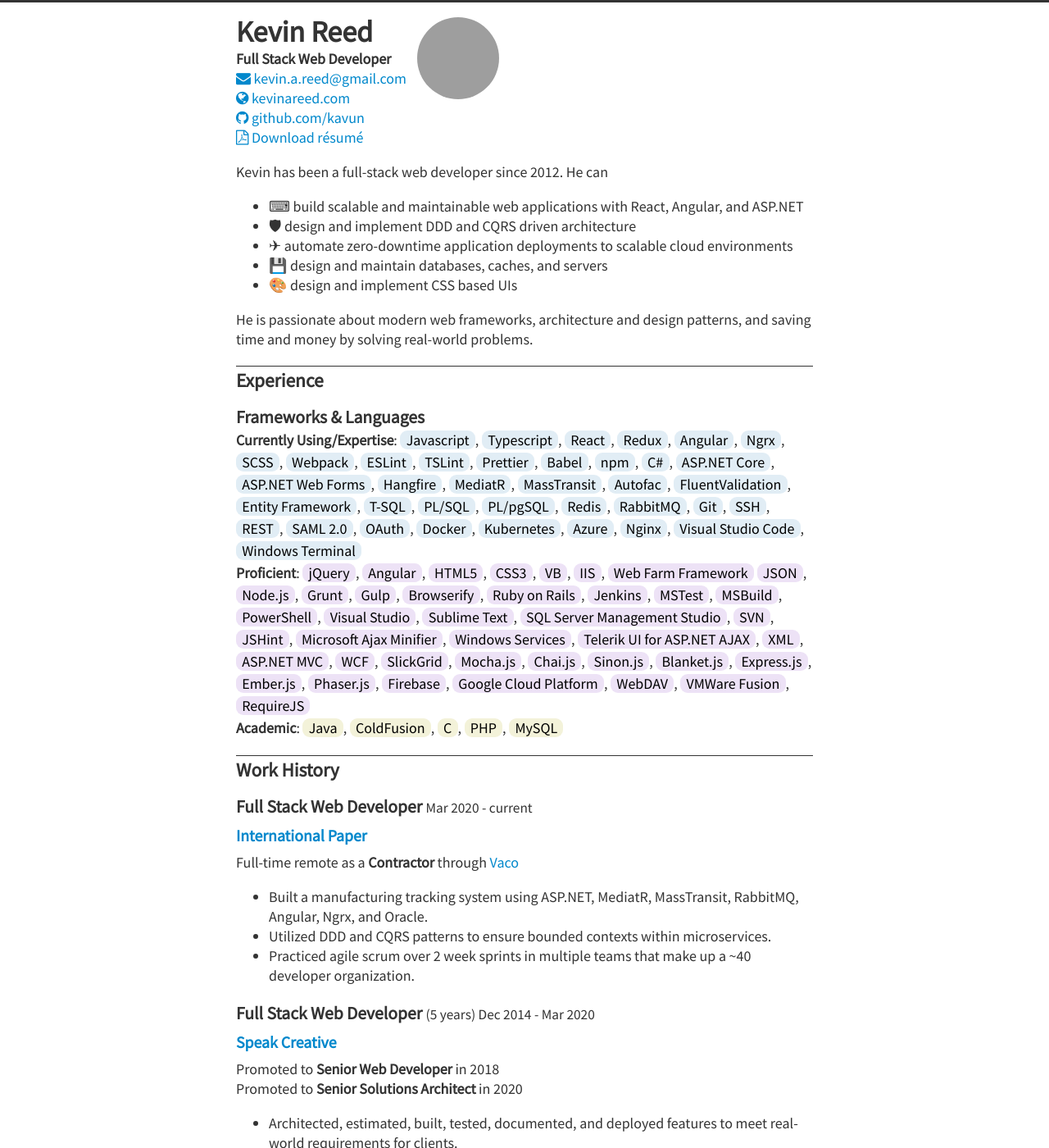
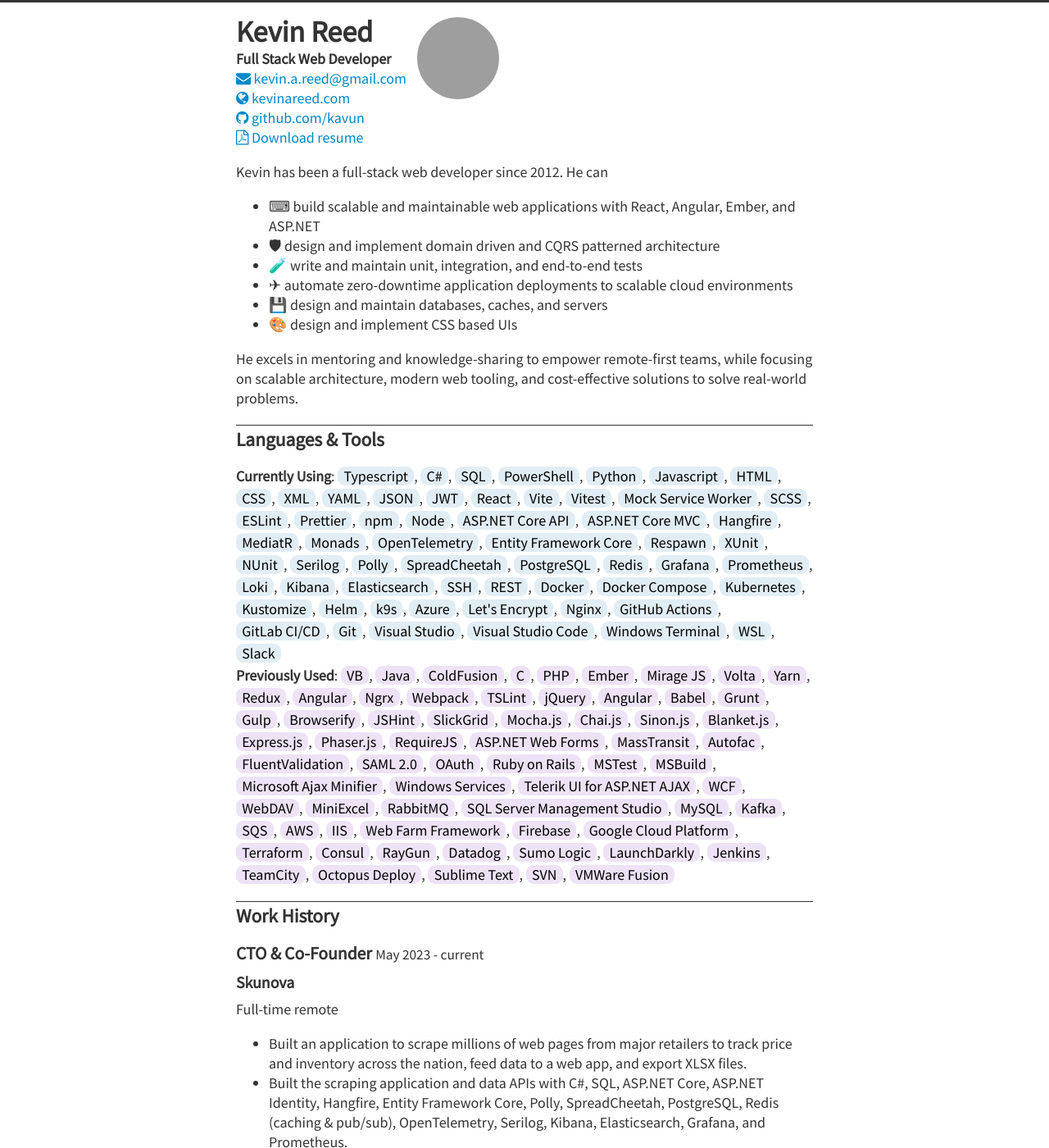
Before and after one commit to kavun/kavun.github.io, a Jekyll site: the page resume/index.html, which Jekyll copies as it is, in a window 1280 px wide and 1400 px high. Shown: the whole window at 82% size. Built offline with Jekyll 4.4.1, drawn with Linux system fonts in a browser that asks for light colours; nearby versions of some CDN libraries; some of the changed text lies outside the part shown; grey boxes are pictures that could not be loaded.

Commit message:
update resume

```diff
--- a/resume/index.html
+++ b/resume/index.html
@@ -35,7 +35,7 @@
 					</a><br class="pdflink" />
 					<a class="pdflink" target="_pdf" href="Kevin Reed - Resume.pdf">
 						<i class="fa fa-file-pdf-o"></i>
-						Download résumé
+						Download resume
 					</a>
 				</p>
 			</div>
@@ -46,115 +46,200 @@
 			<p>
 				Kevin has been a full-stack web developer since 2012. He can
 				<ul>
-					<li>⌨ build scalable and maintainable web applications with React, Angular, and ASP.NET</li>
-					<li>🛡 design and implement DDD and CQRS driven architecture</li>
+					<li>⌨ build scalable and maintainable web applications with React, Angular, Ember, and ASP.NET</li>
+					<li>🛡 design and implement domain driven and CQRS patterned architecture</li>
+					<li>🧪 write and maintain unit, integration, and end-to-end tests</li>
 					<li>✈ automate zero-downtime application deployments to scalable cloud environments</li>
 					<li>💾 design and maintain databases, caches, and servers</li>
 					<li>🎨 design and implement CSS based UIs</li>
 				</ul>
-				He is passionate about modern web frameworks, architecture and design patterns, and saving time and money by solving real-world problems.
+				He excels in mentoring and knowledge-sharing to empower remote-first teams, while focusing on scalable architecture, modern web tooling, and cost-effective solutions to solve real-world problems.
 			</p>
 
-			<h2>Experience</h2>
-			<h3>Frameworks & Languages</h3>
+			<h2>Languages & Tools</h2>
 
 			<div class="bg-blue">
-				<strong>Currently Using/Expertise</strong>:
+				<strong>Currently Using</strong>:
+				<!-- languages -->
+				<span class="skill">Typescript</span>,
+				<span class="skill">C#</span>,
+				<span class="skill">SQL</span>,
+				<span class="skill">PowerShell</span>,
+				<span class="skill">Python</span>,
 				<span class="skill">Javascript</span>,
-				<span class="skill">Typescript</span>,
+				<span class="skill">HTML</span>,
+				<span class="skill">CSS</span>,
+				<span class="skill">XML</span>,
+				<span class="skill">YAML</span>,
+				<span class="skill">JSON</span>,
+				<span class="skill">JWT</span>,
+				<!-- front end -->
 				<span class="skill">React</span>,
+				<span class="skill">Vite</span>,
+				<span class="skill">Vitest</span>,
+				<span class="skill">Mock Service Worker</span>,
+				<span class="skill">SCSS</span>,
+				<span class="skill">ESLint</span>,
+				<span class="skill">Prettier</span>,
+				<span class="skill">npm</span>,
+				<span class="skill">Node</span>,
+				<!-- dotnet -->
+				<span class="skill">ASP.NET Core API</span>,
+				<span class="skill">ASP.NET Core MVC</span>,
+				<span class="skill">Hangfire</span>,
+				<span class="skill">MediatR</span>,
+				<span class="skill">Monads</span>,
+				<span class="skill">OpenTelemetry</span>,
+				<span class="skill">Entity Framework Core</span>,
+				<span class="skill">Respawn</span>,
+				<span class="skill">XUnit</span>,
+				<span class="skill">NUnit</span>,
+				<span class="skill">Serilog</span>,
+				<span class="skill">Polly</span>,
+				<span class="skill">SpreadCheetah</span>,
+				<!-- data -->
+				<span class="skill">PostgreSQL</span>,
+				<span class="skill">Redis</span>,
+				<span class="skill">Grafana</span>,
+				<span class="skill">Prometheus</span>,
+				<span class="skill">Loki</span>,
+				<span class="skill">Kibana</span>,
+				<span class="skill">Elasticsearch</span>,
+				<!-- cloud -->
+				<span class="skill">SSH</span>,
+				<span class="skill">REST</span>,
+				<span class="skill">Docker</span>,
+				<span class="skill">Docker Compose</span>,
+				<span class="skill">Kubernetes</span>,
+				<span class="skill">Kustomize</span>,
+				<span class="skill">Helm</span>,
+				<span class="skill">k9s</span>,
+				<span class="skill">Azure</span>,
+				<span class="skill">Let's Encrypt</span>,
+				<span class="skill">Nginx</span>,
+				<!-- CI/CD -->
+				<span class="skill">GitHub Actions</span>,
+				<span class="skill">GitLab CI/CD</span>,
+				<!-- tools -->
+				<span class="skill">Git</span>,
+				<span class="skill">Visual Studio</span>,
+				<span class="skill">Visual Studio Code</span>,
+				<span class="skill">Windows Terminal</span>,
+				<span class="skill">WSL</span>,
+				<span class="skill">Slack</span>
+			</div>
+			<div class="bg-purple">
+				<strong>Previously Used</strong>:
+				<!-- languages -->
+				<span class="skill">VB</span>,
+				<span class="skill">Java</span>,
+				<span class="skill">ColdFusion</span>,
+				<span class="skill">C</span>,
+				<span class="skill">PHP</span>,
+				<!-- front end -->
+				<span class="skill">Ember</span>,
+				<span class="skill">Mirage JS</span>,
+				<span class="skill">Volta</span>,
+				<span class="skill">Yarn</span>,
 				<span class="skill">Redux</span>,
 				<span class="skill">Angular</span>,
 				<span class="skill">Ngrx</span>,
-				<span class="skill">SCSS</span>,
 				<span class="skill">Webpack</span>,
-				<span class="skill">ESLint</span>,
 				<span class="skill">TSLint</span>,
-				<span class="skill">Prettier</span>,
-				<span class="skill">Babel</span>,
-				<span class="skill">npm</span>,
-				<span class="skill">C#</span>,
-				<span class="skill">ASP.NET Core</span>,
-				<span class="skill">ASP.NET Web Forms</span>,
-				<span class="skill">Hangfire</span>,
-				<span class="skill">MediatR</span>,
-				<span class="skill">MassTransit</span>,
-				<span class="skill">Autofac</span>,
-				<span class="skill">FluentValidation</span>,
-				<span class="skill">Entity Framework</span>,
-				<span class="skill">T-SQL</span>,
-				<span class="skill">PL/SQL</span>,
-				<span class="skill">PL/pgSQL</span>,
-				<span class="skill">Redis</span>,
-				<span class="skill">RabbitMQ</span>,
-				<span class="skill">Git</span>,
-				<span class="skill">SSH</span>,
-				<span class="skill">REST</span>,
-				<span class="skill">SAML 2.0</span>,
-				<span class="skill">OAuth</span>,
-				<span class="skill">Docker</span>,
-				<span class="skill">Kubernetes</span>,
-				<span class="skill">Azure</span>,
-				<span class="skill">Nginx</span>,
-				<span class="skill">Visual Studio Code</span>,
-				<span class="skill">Windows Terminal</span>
-			</div>
-			<div class="bg-purple">
-				<strong>Proficient</strong>:
 				<span class="skill">jQuery</span>,
 				<span class="skill">Angular</span>,
-				<span class="skill">HTML5</span>,
-				<span class="skill">CSS3</span>,
-				<span class="skill">VB</span>,
-				<span class="skill">IIS</span>,
-				<span class="skill">Web Farm Framework</span>
-				<span class="skill">JSON</span>,
-				<span class="skill">Node.js</span>,
+				<span class="skill">Babel</span>,
 				<span class="skill">Grunt</span>,
 				<span class="skill">Gulp</span>,
 				<span class="skill">Browserify</span>,
-				<span class="skill">Ruby on Rails</span>,
-				<span class="skill">Jenkins</span>,
-				<span class="skill">MSTest</span>,
-				<span class="skill">MSBuild</span>,
-				<span class="skill">PowerShell</span>,
-				<span class="skill">Visual Studio</span>,
-				<span class="skill">Sublime Text</span>,
-				<span class="skill">SQL Server Management Studio</span>,
-				<span class="skill">SVN</span>,
 				<span class="skill">JSHint</span>,
-				<span class="skill">Microsoft Ajax Minifier</span>,
-				<span class="skill">Windows Services</span>,
-				<span class="skill">Telerik UI for ASP.NET AJAX</span>,
-				<span class="skill">XML</span>,
-				<span class="skill">ASP.NET MVC</span>,
-				<span class="skill">WCF</span>,
 				<span class="skill">SlickGrid</span>,
 				<span class="skill">Mocha.js</span>,
 				<span class="skill">Chai.js</span>,
 				<span class="skill">Sinon.js</span>,
 				<span class="skill">Blanket.js</span>,
 				<span class="skill">Express.js</span>,
-				<span class="skill">Ember.js</span>,
 				<span class="skill">Phaser.js</span>,
+				<span class="skill">RequireJS</span>,
+				<!-- back end -->
+				<span class="skill">ASP.NET Web Forms</span>,
+				<span class="skill">MassTransit</span>,
+				<span class="skill">Autofac</span>,
+				<span class="skill">FluentValidation</span>,
+				<span class="skill">SAML 2.0</span>,
+				<span class="skill">OAuth</span>,
+				<span class="skill">Ruby on Rails</span>,
+				<span class="skill">MSTest</span>,
+				<span class="skill">MSBuild</span>,
+				<span class="skill">Microsoft Ajax Minifier</span>,
+				<span class="skill">Windows Services</span>,
+				<span class="skill">Telerik UI for ASP.NET AJAX</span>,
+				<span class="skill">WCF</span>,
+				<span class="skill">WebDAV</span>,
+				<span class="skill">MiniExcel</span>,
+				<!-- data -->
+				<span class="skill">RabbitMQ</span>,
+				<span class="skill">SQL Server Management Studio</span>,
+				<span class="skill">MySQL</span>,
+				<span class="skill">Kafka</span>,
+				<span class="skill">SQS</span>,
+				<!-- cloud -->
+				<span class="skill">AWS</span>,
+				<span class="skill">IIS</span>,
+				<span class="skill">Web Farm Framework</span>,
 				<span class="skill">Firebase</span>,
 				<span class="skill">Google Cloud Platform</span>,
-				<span class="skill">WebDAV</span>,
-				<span class="skill">VMWare Fusion</span>,
-				<span class="skill">RequireJS</span>
-			</div>
-			<div class="bg-yellow">
-				<strong>Academic</strong>:
-				<span class="skill">Java</span>,
-				<span class="skill">ColdFusion</span>,
-				<span class="skill">C</span>,
-				<span class="skill">PHP</span>,
-				<span class="skill">MySQL</span>
+				<span class="skill">Terraform</span>,
+				<span class="skill">Consul</span>,
+				<span class="skill">RayGun</span>,
+				<span class="skill">Datadog</span>,
+				<span class="skill">Sumo Logic</span>,
+				<span class="skill">LaunchDarkly</span>,
+				<!-- CI/CD -->
+				<span class="skill">Jenkins</span>,
+				<span class="skill">TeamCity</span>,
+				<span class="skill">Octopus Deploy</span>,
+				<!-- tools -->
+				<span class="skill">Sublime Text</span>,
+				<span class="skill">SVN</span>,
+				<span class="skill">VMWare Fusion</span>
 			</div>
 
 			<h2>Work History</h2>
 
-			<h3>Full Stack Web Developer <span class="timeframe">Mar 2020 - current</span></h3>
+			<h3>CTO & Co-Founder <span class="timeframe">May 2023 - current</span></h3>
+			<h4>Skunova</h4>
+			<p><div>Full-time remote</div></p>
+			<p>
+				<ul>
+					<li>Built an application to scrape millions of web pages from major retailers to track price and inventory across the nation, feed data to a web app, and export XLSX files.</li>
+					<li>Built the scraping application and data APIs with C#, SQL, ASP.NET Core, ASP.NET Identity, Hangfire, Entity Framework Core, Polly, SpreadCheetah, PostgreSQL, Redis (caching & pub/sub), OpenTelemetry, Serilog, Kibana, Elasticsearch, Grafana, and Prometheus.</li>
+					<li>Built the front end with React, Vite, Vitest, and Mock Service Worker.</li>
+					<li>Built continuous integration in GitLab with integration and end-to-end tests backed by infrastructure running in docker compose.</li>
+					<li>Built continuous deployment in GitLab when tests in merge requests pass.</li>
+					<li>Deployed the applications with Docker, Docker Compose, Kubernetes, Kustomize, Helm, Nginx, Let's Encrypt, Azure, GitLab, and PowerShell.</li>
+				</ul>
+			</p>
+
+			<h3>Senior Software Engineer II <span class="timeframe">(2.5 years) Jan 2021 - May 2023</span></h3>
+			<h4><a href="https://www.olo.com/" target="_olo">Olo</a></h4>
+			<p><div>Promoted to <strong>Senior Software Engineer II</strong> in 2022</div>
+			<div>Full-time remote</div></p>
+			<p>
+				<ul>
+					<li>Designed, built, tested, documented, deployed, and maintained new features for their online food ordering platform.</li>
+					<li>New features, ongoing support, and bug fixes were built with Ember, Typescript, SCSS, Mirage JS, ASP.NET Core, SQL Server, Redis, Kafka, SQS, Terraform, Consul, and PowerShell.</li>
+					<li>Features were deployed a monitored using LaunchDarkly, TeamCity, Octopus Deploy, AWS, Datadog, Sumo Logic, RayGun, and Slack.</li>
+					<li>Created Sumo Logic dashboard, Datadog dashboards, Datadog monitors, and Datadog alerts to monitor the release of new features and increase visibility of existing applications.</li>
+					<li>Documented project status and critical feature information in Confluence for engineers and project managers.</li>
+					<li>Created runbooks for support engineers to follow when alerts happen.</li>
+					<li>Improved developer experience of viewing local log files by shipping .txt log files into a docker-compose instance of Promtail, Loki, and Grafana.</li>
+					<li>Practiced pair programming regularly utilizing many methods like ping-pong TDD pairing, promiscuous pairing, and most often driver-navigator pairing.</li>
+				</ul>
+			</p>
+
+
+			<h3>Full Stack Web Developer <span class="timeframe">(10 months) Mar 2020 - Dec 2020</span></h3>
 			<h4><a target="_speak" href="http://www.internationalpaper.com/">International Paper</a></h4>
 			<p><div>Full-time remote as a <strong>Contractor</strong> through <a href="https://www.vaco.com/" target="_blank">Vaco</a></div>
 			<p>
@@ -188,7 +273,7 @@
 			</p>
 
 			<h3>Full Stack Web Developer <span class="timeframe">(2.5 years) July 2012 - Dec 2014</span></h3>
-			<h4><a terget="_ebuilder" href="http://www.e-builder.net/">e-Builder, Inc.</a></h4>
+			<h4><a target="_ebuilder" href="http://www.e-builder.net/">e-Builder, Inc.</a></h4>
 			<p>Implemented user enhancements to a large scale ASP.NET WebForms web application using a variety of
 				client and server side technologies including Javascript, HTML, CSS, ASP.NET WebForms, Telerik UI for
 				ASP.NET AJAX, SlickGrid, T-SQL, SQL Server 2008, JSON, XML, Windows Services, WebDAV, FTP and more.</p>
```
Also changed, not shown: 1 other file.
